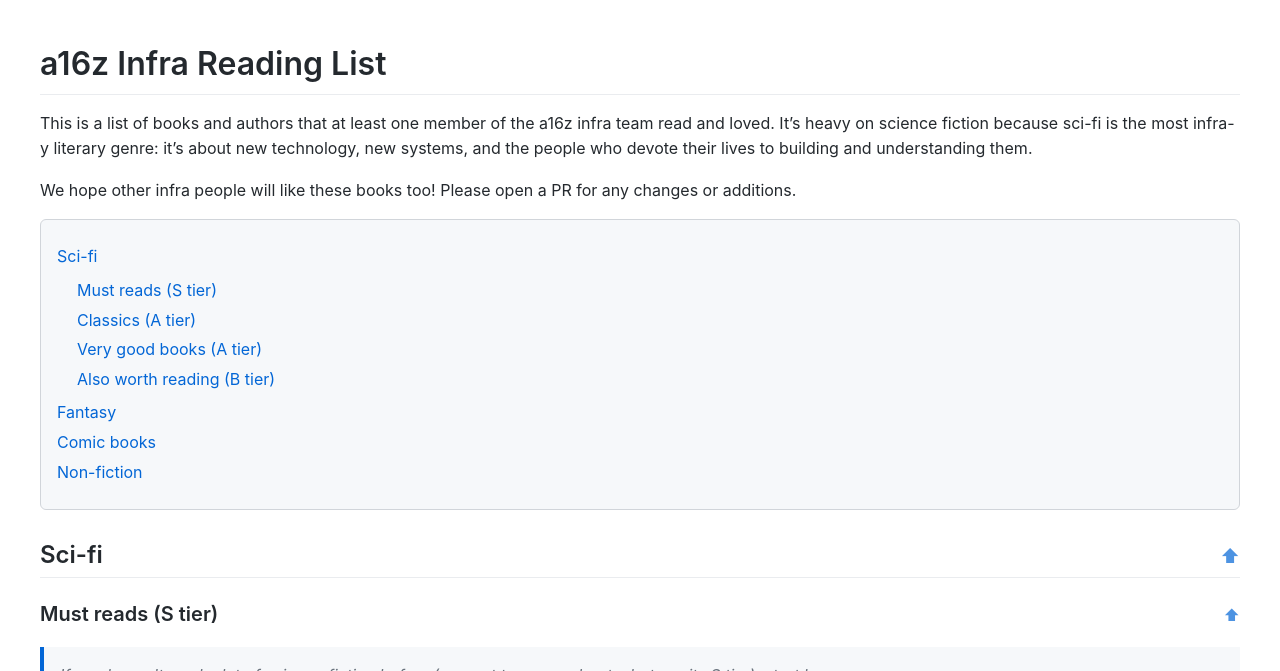
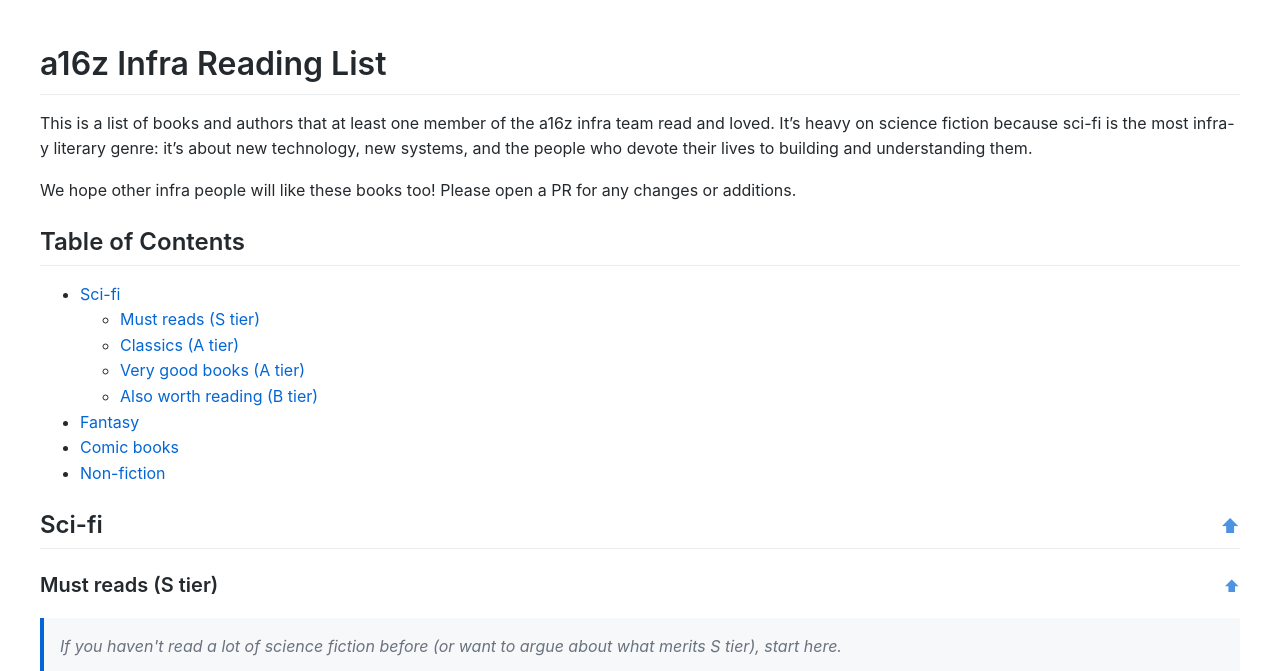
Before and after one commit to a16z-infra/reading-list, a Jekyll site: the page built from index.md, in a window 1280 px wide and 900 px high, cut to the strip 0-671 px from the top of the window. Built offline with Jekyll 4.4.1, drawn with Linux system fonts in a browser that asks for light colours.

Commit message:
unstyled toc

```diff
--- a/index.md
+++ b/index.md
@@ -13,21 +13,16 @@ We hope other infra people will like these books too! Please open a PR for any c
 
 
 
-<div class="toc">
-<ul>
-  <li><a href="#sci-fi">Sci-fi</a>
-    <ul>
-      <li><a href="#must-reads-s-tier">Must reads (S tier)</a></li>
-      <li><a href="#classics-a-tier">Classics (A tier)</a></li>
-      <li><a href="#very-good-books-a-tier">Very good books (A tier)</a></li>
-      <li><a href="#also-worth-reading-b-tier">Also worth reading (B tier)</a></li>
-    </ul>
-  </li>
-  <li><a href="#fantasy">Fantasy</a></li>
-  <li><a href="#comic-books">Comic books</a></li>
-  <li><a href="#non-fiction">Non-fiction</a></li>
-</ul>
-</div>
+## Table of Contents
+
+- [Sci-fi](#sci-fi)
+  - [Must reads (S tier)](#must-reads-s-tier)
+  - [Classics (A tier)](#classics-a-tier)
+  - [Very good books (A tier)](#very-good-books-a-tier)
+  - [Also worth reading (B tier)](#also-worth-reading-b-tier)
+- [Fantasy](#fantasy)
+- [Comic books](#comic-books)
+- [Non-fiction](#non-fiction)
 
 <h2 id="sci-fi" class="header-with-link">Sci-fi <a href="#" class="back-to-top">⬆︎</a></h2>
 
```
